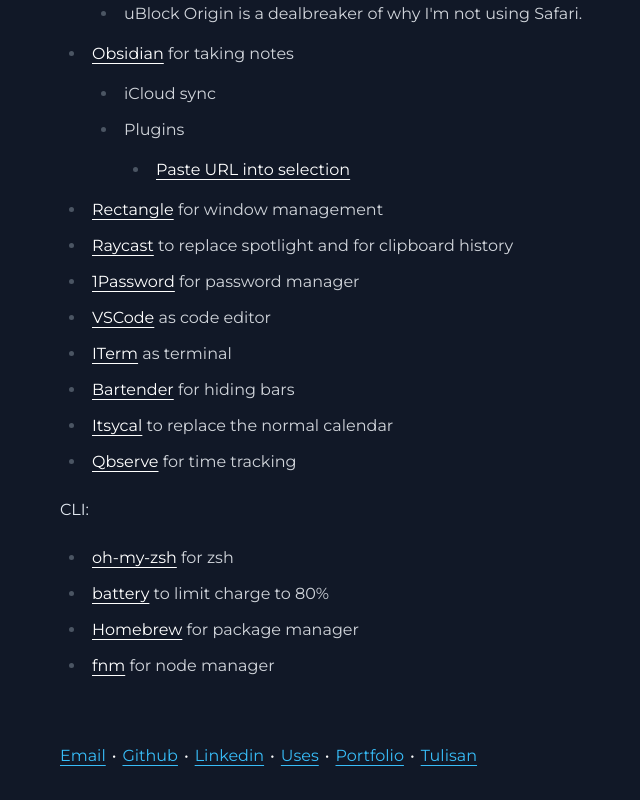
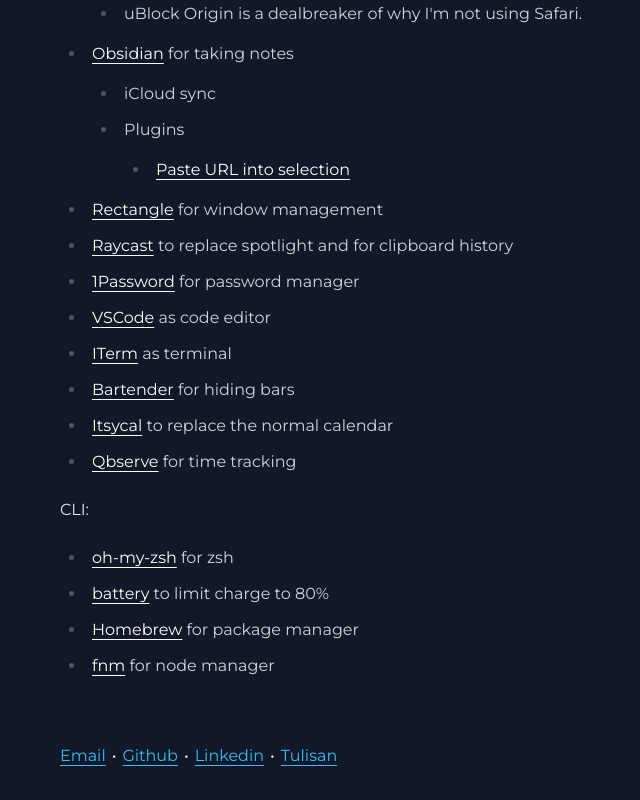
Before and after one commit to fikrikarim/fikrikarim.com, a Next.js app: page /uses in a window 1280 px wide. Shown: the part 719-1519 px from the top of the page, without its empty margins (276-916 px from the left). Built offline with nearby package versions, Linux system fonts and the light colour scheme.

Commit message:
Remove uses and portfolio from header

```diff
--- a/components/Footer.tsx
+++ b/components/Footer.tsx
@@ -18,14 +18,6 @@
         Linkedin
       </a>
       &bull;
-      <Link href="uses">
-        <a>Uses</a>
-      </Link>
-      &bull;
-      <Link href="portfolio">
-        <a>Portfolio</a>
-      </Link>
-      &bull;
       <Link href="tulisan">
         <a>Tulisan</a>
       </Link>
```
